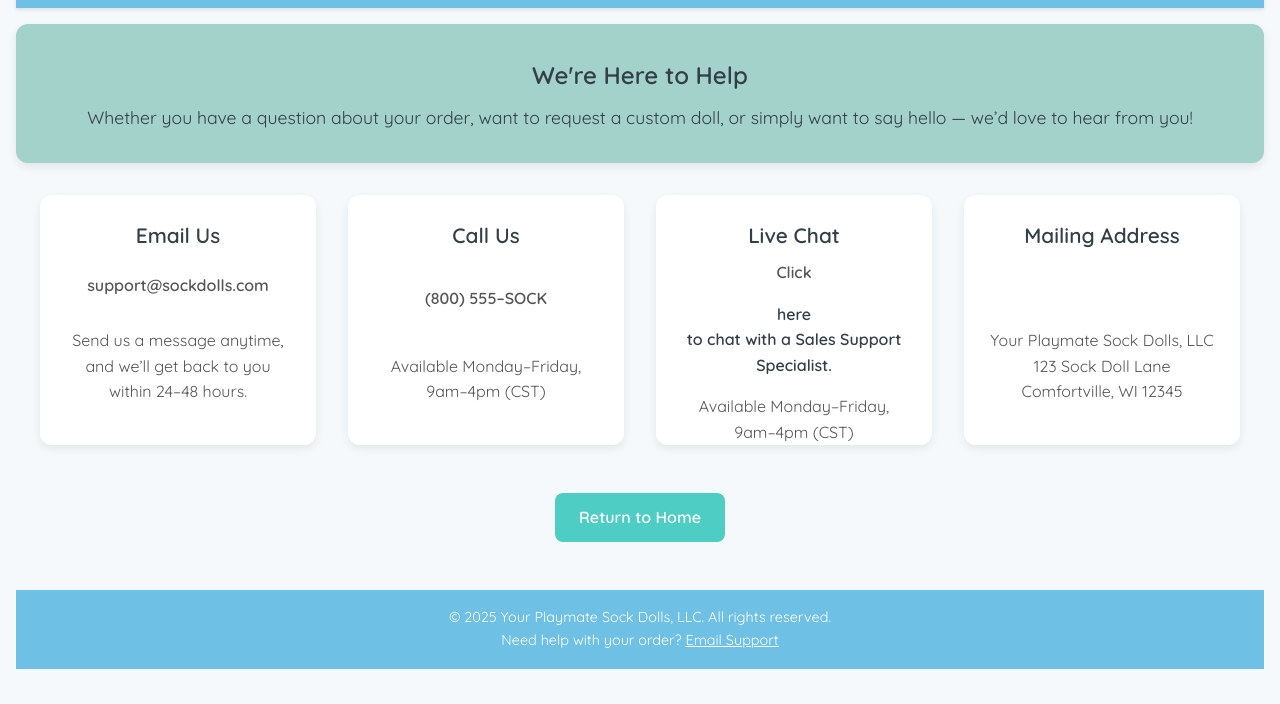
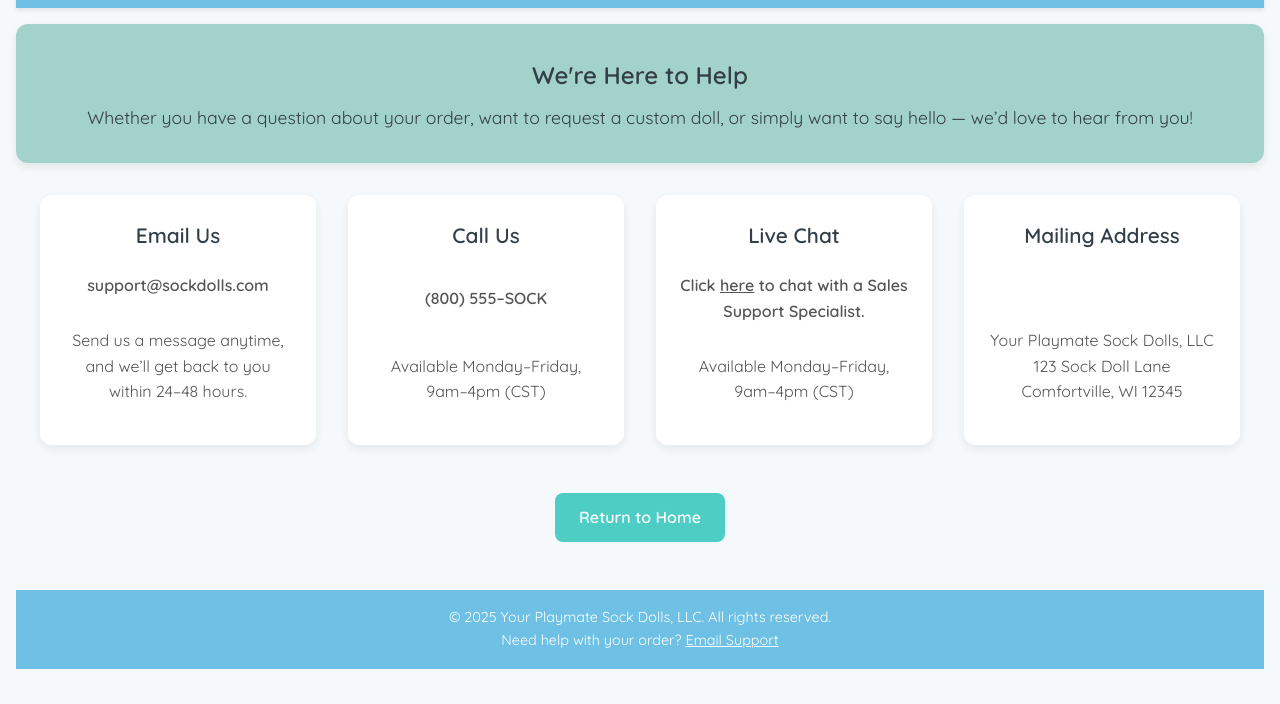
Before and after one commit to OkuMaNuk/yourplaymatesockdolls, a plain HTML site: page contact.html in a window 1280 px wide. Shown: the part 96-800 px from the top of the page. Drawn offline with Linux system fonts and the light colour scheme.

Commit message:
Update contact.html

```diff
--- a/contact.html
+++ b/contact.html
@@ -35,7 +35,7 @@
 
             <div class="card">
                 <h3>Live Chat</h3>
-                <p><strong>Click <ul>here</ul> to chat with a Sales Support Specialist.</strong></p>
+                <p><strong>Click <u>here</u> to chat with a Sales Support Specialist.</strong></p>
                 <p>Available Monday–Friday, 9am–4pm (CST)</p>
             </div>
 
```
